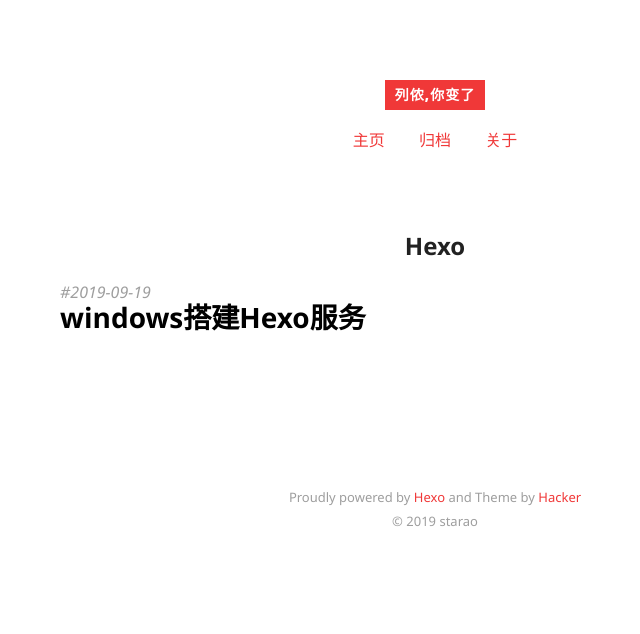
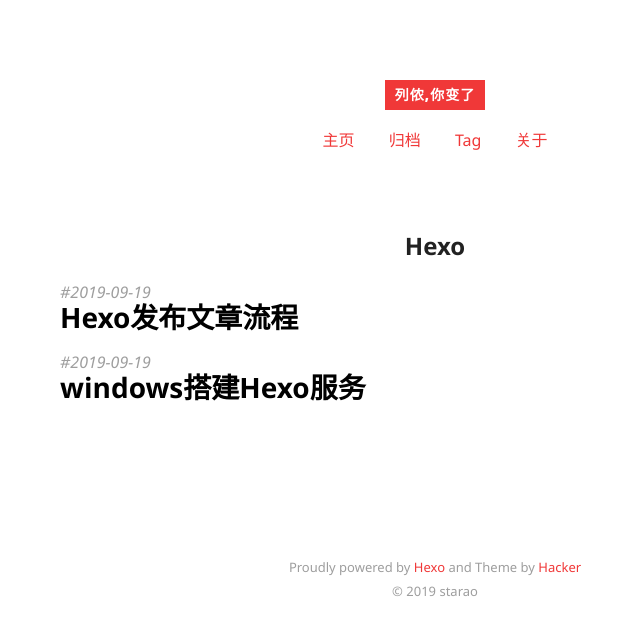
Before and after one commit to starao520/starao520.github.io, a plain HTML site: page tags/Hexo/index.html in a window 1280 px wide. Shown: the whole page, without its empty margins (205-845 px from the left). Drawn offline with Linux system fonts and the light colour scheme.

Commit message:
Site updated: 2019-09-19 16:33:43

```diff
--- a/tags/Hexo/index.html
+++ b/tags/Hexo/index.html
@@ -51,6 +51,8 @@
 
         <li><a href="/archives">归档</a></li>
 
+        <li><a href="/tags">Tag</a></li>
+
         <li><a href="/about">关于</a></li>
 
     </ul>
@@ -65,6 +67,17 @@
   <h2 class="article-title  tag">Hexo</h2>
 
   <div class="archive">
+
+      <div class="post archive">
+        <div class="archive-post">
+          <time datetime="2019-09-19T07:43:29.000Z">
+            <a href="/2019/09/19/Hexo发布文章流程/">2019-09-19</a>
+          </time>
+
+            <h3 class="archive-title"><a href="/2019/09/19/Hexo发布文章流程/"><span>Hexo发布文章流程</span></a></h3>
+
+        </div>
+      </div>
 
       <div class="post archive">
         <div class="archive-post">
```
Also changed, not shown: 2019/09/19/Hexo发布文章流程/index.html (+10 -1 lines), 2019/09/19/vue全局鼠标滚动时自动收起下拉列表/index.html (+2 -0 lines), 2019/09/19/vue刷新当前路由/index.html (+2 -0 lines), 2019/09/19/windows搭建Hexo服务/index.html (+2 -0 lines), archives/2019/09/index.html (+2 -0 lines), archives/2019/index.html (+2 -0 lines), archives/index.html (+2 -0 lines), index.html (+9 -0 lines), tags/vue/index.html (+2 -0 lines).
